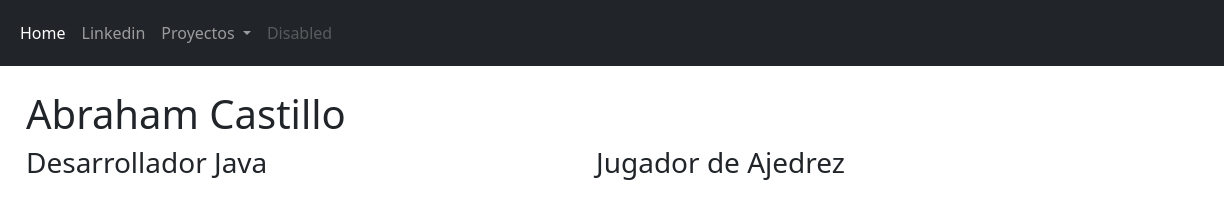
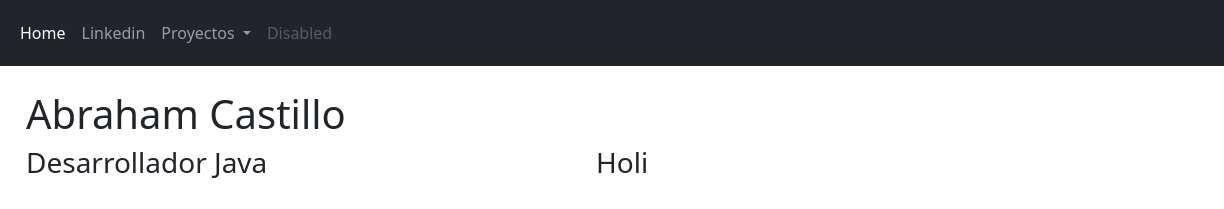
Before and after one commit to acp4/acp4-ch26-web06-bootstrap, a plain HTML site: page index.html in a window 1280 px wide. Shown: the top 209 px of the page, 56-1280 px from the left. Drawn offline with nearby package versions, Linux system fonts and the light colour scheme; grey boxes are pictures that could not be loaded.

Commit message:
Elaboracion de pagina con Bootstrap

```diff
--- a/index.html
+++ b/index.html
@@ -92,7 +92,7 @@
           <h3>Desarrollador Java</h3>
         </div>
         <div class="col-12 col-md">
-          <h3>Jugador de Ajedrez</h3>
+          <h3>Holi</h3>
         </div>
       </div>
     </div>
```
